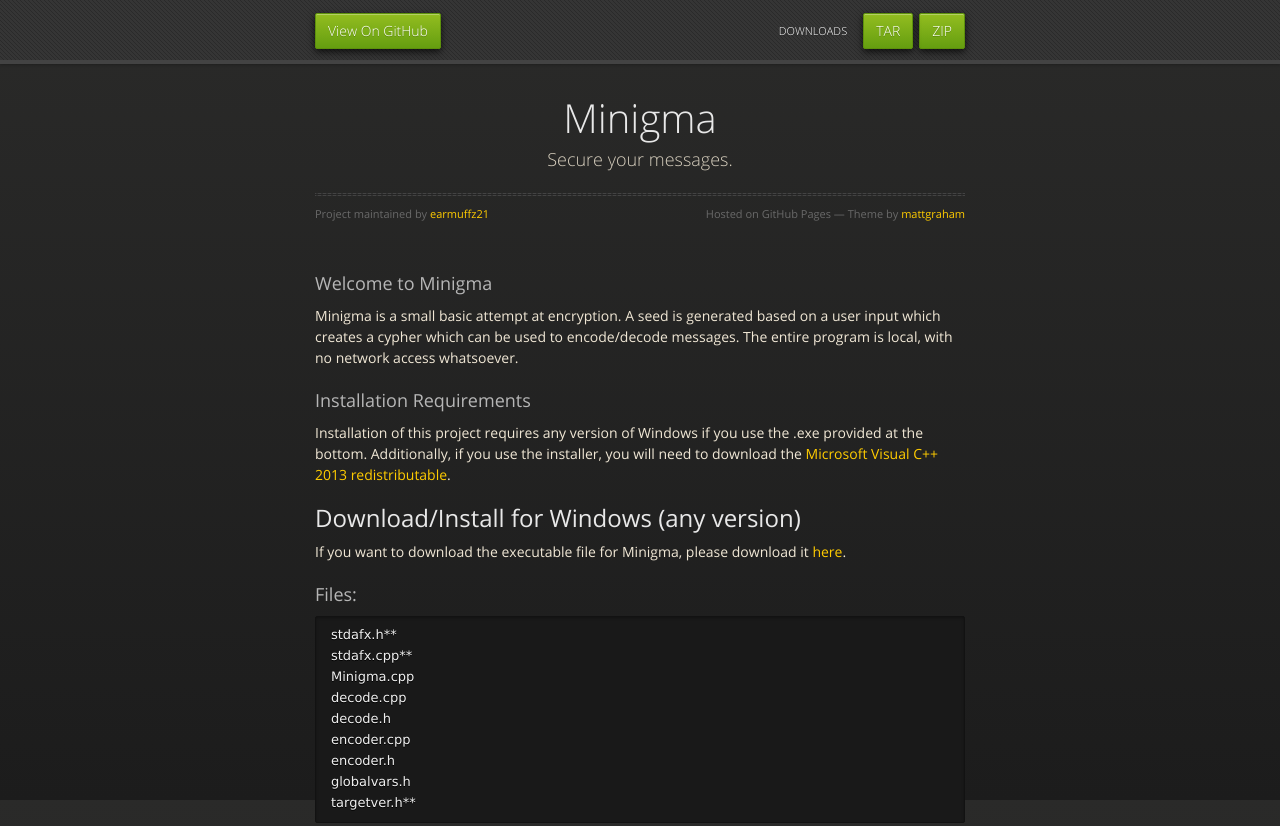
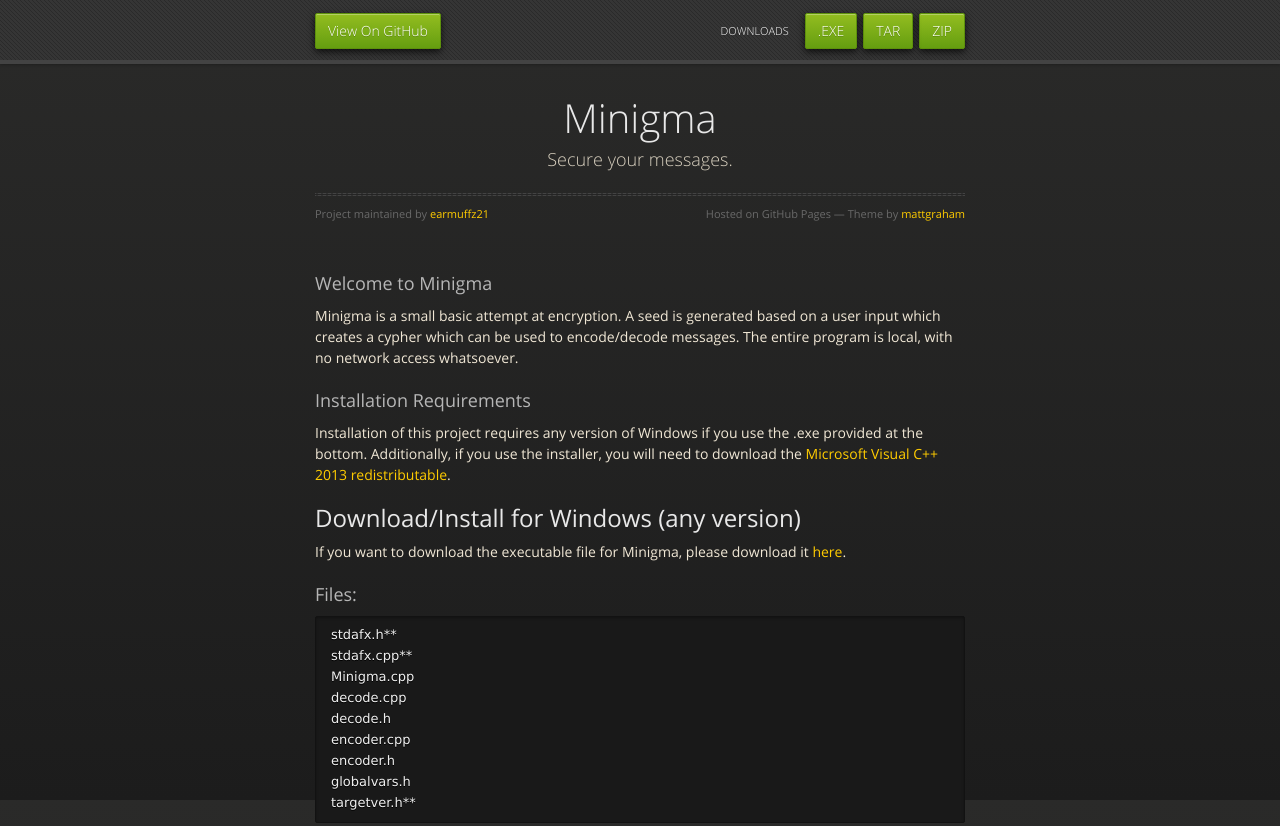
Before and after one commit to afnanenayet/Minigma-Windows, a plain HTML site: page index.html in a window 1280 px wide. Shown: the top 826 px of the page. Drawn offline with nearby package versions, Linux system fonts and the light colour scheme.

Commit message:
update index.html
added a button for .exe download, hopefully didn't break the layout

```diff
--- a/index.html
+++ b/index.html
@@ -23,6 +23,7 @@
           <li class="fork"><a href="https://github.com/earmuffz21/minigma">View On GitHub</a></li>
           <li class="downloads"><a href="https://github.com/earmuffz21/minigma/zipball/master">ZIP</a></li>
           <li class="downloads"><a href="https://github.com/earmuffz21/minigma/tarball/master">TAR</a></li>
+          <li class="downloads"><a href="https://app.box.com/minigma">.EXE</a></li>
           <li class="title">DOWNLOADS</li>
         </nav>
       </div><!-- end header -->
```
